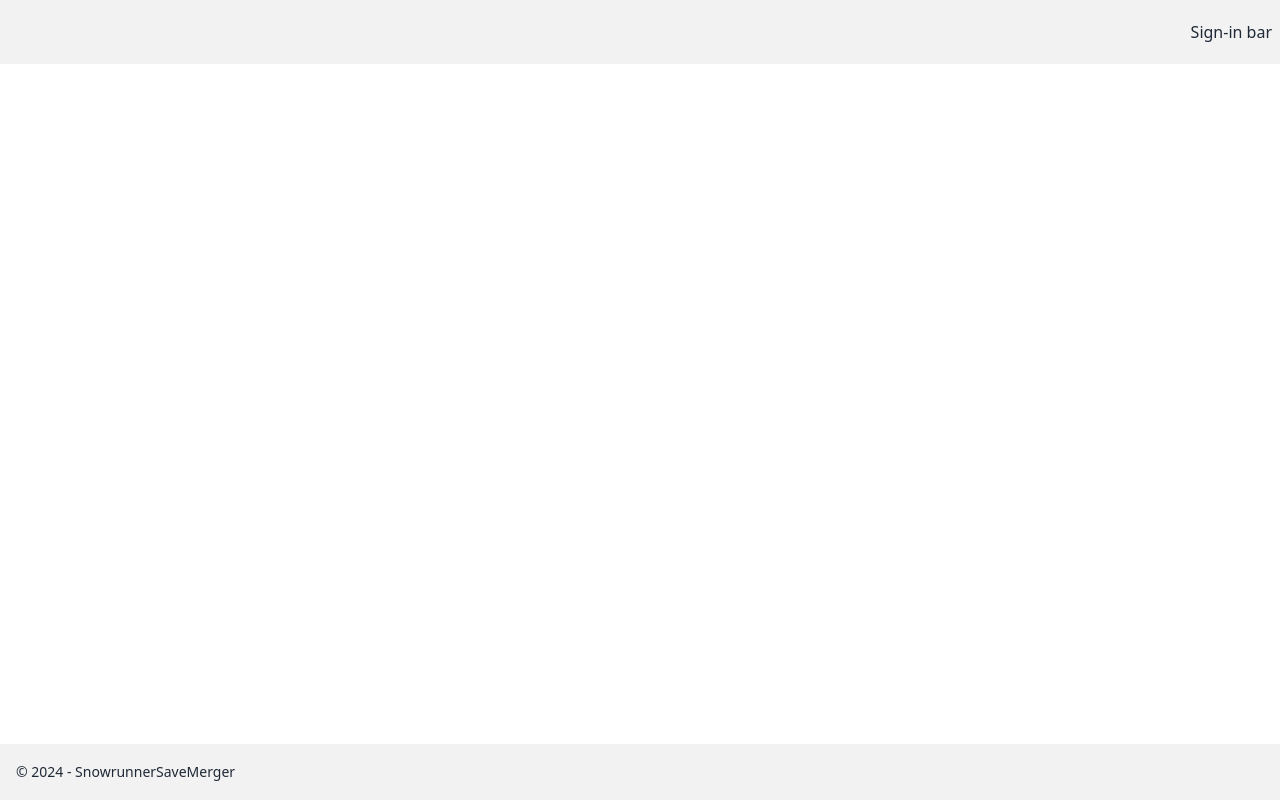
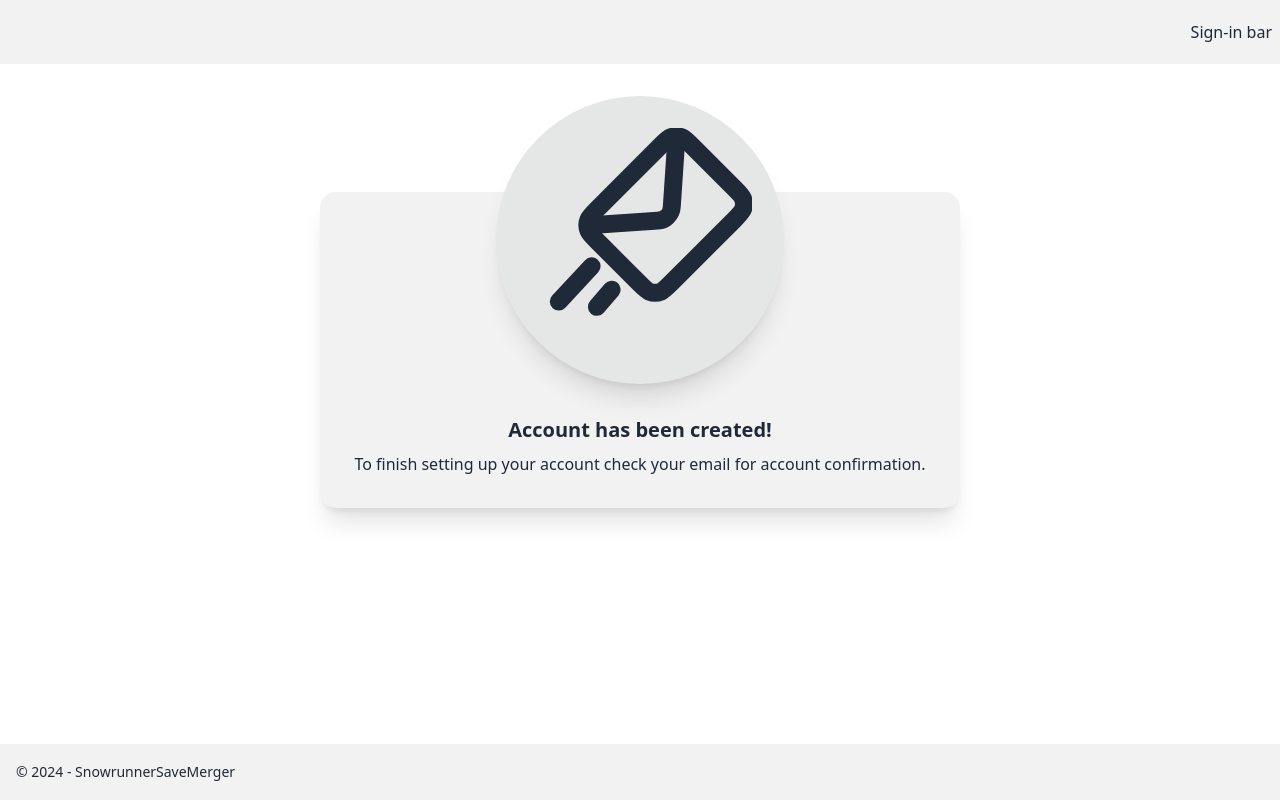
Before and after one commit to TheDrinix/Snowrunner-Merger, a Vue app in the folder apps/frontend/: page /auth/register-confirm in a window 1280 px wide. Built offline with nearby package versions, Linux system fonts and the light colour scheme.

Commit message:
[Frontend] Create register confirmation page

```diff
--- a/apps/frontend/src/router/index.ts
+++ b/apps/frontend/src/router/index.ts
@@ -10,6 +10,11 @@ const router = createRouter({
             path: '/',
             name: 'home',
             component: HomeView
+        },
+        {
+            path: '/auth/register-confirm',
+            name: 'register-confirm',
+            component: () => import('../views/auth/RegisterConfirmationView.vue')
         },
         {
             path: '/auth',
--- /dev/null
+++ b/apps/frontend/src/views/auth/RegisterConfirmationView.vue
@@ -0,0 +1,23 @@
+<script setup lang="ts">
+
+</script>
+
+<template>
+  <div>
+    <div class="card mt-28 md:mt-32 w-5/6 md:w-2/3 lg:w-1/2 mx-auto bg-base-200 shadow-xl">
+      <div class="flex justify-center">
+        <div class="-mt-20 md:-mt-24 p-8 rounded-full shadow-xl bg-base-300">
+          <svg class="stroke-base-content w-40 h-40 md:w-56 md:h-56" viewBox="0 0 30 30" fill="none"><defs id="defs2" /><g id="g2" transform="rotate(-45,14.718834,4.0251134)" style="stroke-width:2.4;stroke-dasharray:none"><path d="M 3,8 C 3,7.06812 3,6.60218 3.15224,6.23463 3.35523,5.74458 3.74458,5.35523 4.23463,5.15224 4.60218,5 5.06812,5 6,5 v 0 h 12 v 0 c 0.9319,0 1.3978,0 1.7654,0.15224 0.49,0.20299 0.8794,0.59234 1.0824,1.08239 C 21,6.60218 21,7.06812 21,8 v 8 c 0,0.9319 0,1.3978 -0.1522,1.7654 -0.203,0.49 -0.5924,0.8794 -1.0824,1.0824 C 19.3978,19 18.9319,19 18,19 v 0 H 6 v 0 C 5.06812,19 4.60218,19 4.23463,18.8478 3.74458,18.6448 3.35523,18.2554 3.15224,17.7654 3,17.3978 3,16.9319 3,16 Z" stroke-linejoin="round" id="path1" style="stroke-width:2.4;stroke-dasharray:none" /><path d="m 4,6 6.683,5.8476 c 0.754,0.6598 1.88,0.6598 2.634,0 L 20,6" stroke-linecap="round" stroke-linejoin="round" id="path2" style="stroke-width:2.4;stroke-dasharray:none" /><path d="M -6.3657781,10.125518 0.09418407,9.8896588" stroke-linecap="round" stroke-linejoin="round" id="path2-6" style="stroke-width:2.4;stroke-dasharray:none" /><path d="m -3.2634386,14.232732 3.04480452,-0.230284" stroke-linecap="round" stroke-linejoin="round" id="path2-6-3" style="stroke-width:2.4;stroke-dasharray:none" /></g></svg>
+        </div>
+      </div>
+      <div class="card-body text-center">
+        <h2 class="card-title mx-auto">Account has been created!</h2>
+        <p>To finish setting up your account check your email for account confirmation.</p>
+      </div>
+    </div>
+  </div>
+</template>
+
+<style scoped>
+
+</style>
--- a/apps/frontend/src/views/auth/RegisterView.vue
+++ b/apps/frontend/src/views/auth/RegisterView.vue
@@ -3,10 +3,12 @@ import TextInput from "@/components/forms/TextInput.vue";
 import {useForm} from "vee-validate";
 import {toTypedSchema} from "@vee-validate/yup";
 import * as yup from "yup";
-import {inject} from "vue";
+import {inject, ref} from "vue";
 import axios, {type AxiosInstance} from "axios";
+import {useRouter} from "vue-router";
 
 const http = inject<AxiosInstance>("axios", axios.create());
+const loading = ref(false);
 
 const { errors, defineField } = useForm({
   validationSchema: toTypedSchema(
@@ -37,12 +39,15 @@ const [email, emailAttrs] = defineField("email");
 const [password, passwordAttrs] = defineField("password");
 const [confirmPassword, confirmPasswordAttrs] = defineField("confirmPassword");
 
+const router = useRouter();
+
 const handleRegister = async () => {
   if (errors.value.confirmPassword || errors.value.email || errors.value.password || errors.value.username) {
     return;
   }
 
   console.log("Registering user...");
+  loading.value = true;
 
   const res = await http.post("/auth/register", {
     username: username.value,
@@ -50,8 +55,11 @@ const handleRegister = async () => {
     password: password.value
   });
 
+
+  loading.value = false;
   if (res.status < 300) {
     console.log("User registered successfully");
+    await router.push({ name: 'register-confirm' })
   } else {
     console.error("Failed to register user");
   }
@@ -70,7 +78,10 @@ const handleRegister = async () => {
         <TextInput v-model="password" name="password" placeholder="Password" type="password" autocomplete="password" :error="errors.password" />
         <TextInput v-model="confirmPassword" name="confirmPassword" placeholder="Confirm password" type="password" autocomplete="password" :error="errors.confirmPassword" />
         <div class="flex justify-center">
-          <button type="submit" class="btn btn-primary btn-wide">Register</button>
+          <button :disabled="loading" type="submit" class="btn btn-primary btn-wide transition-all">
+            Register
+            <span v-if="loading" class="loading loading-dots" />
+          </button>
         </div>
       </div>
     </form>
```
